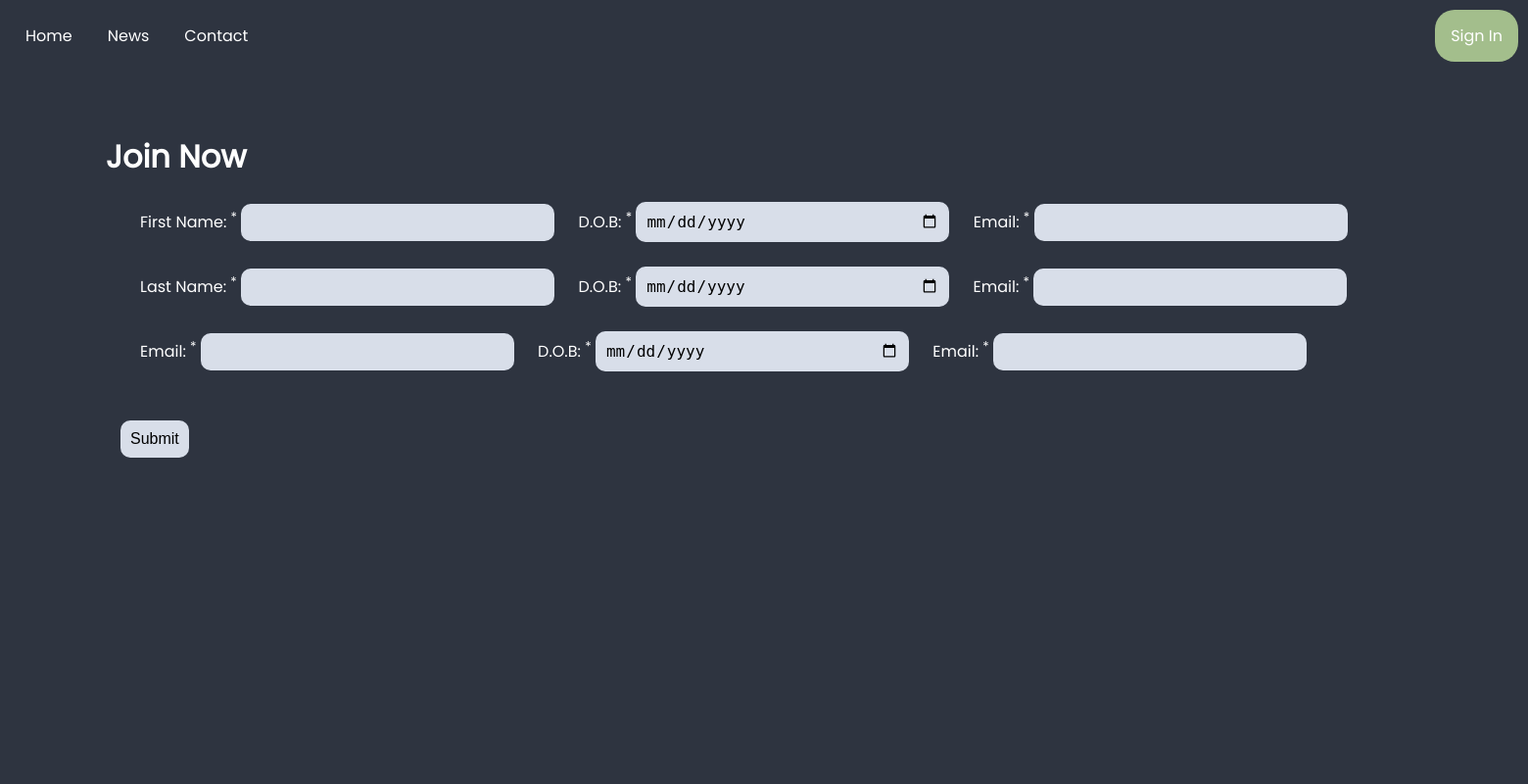
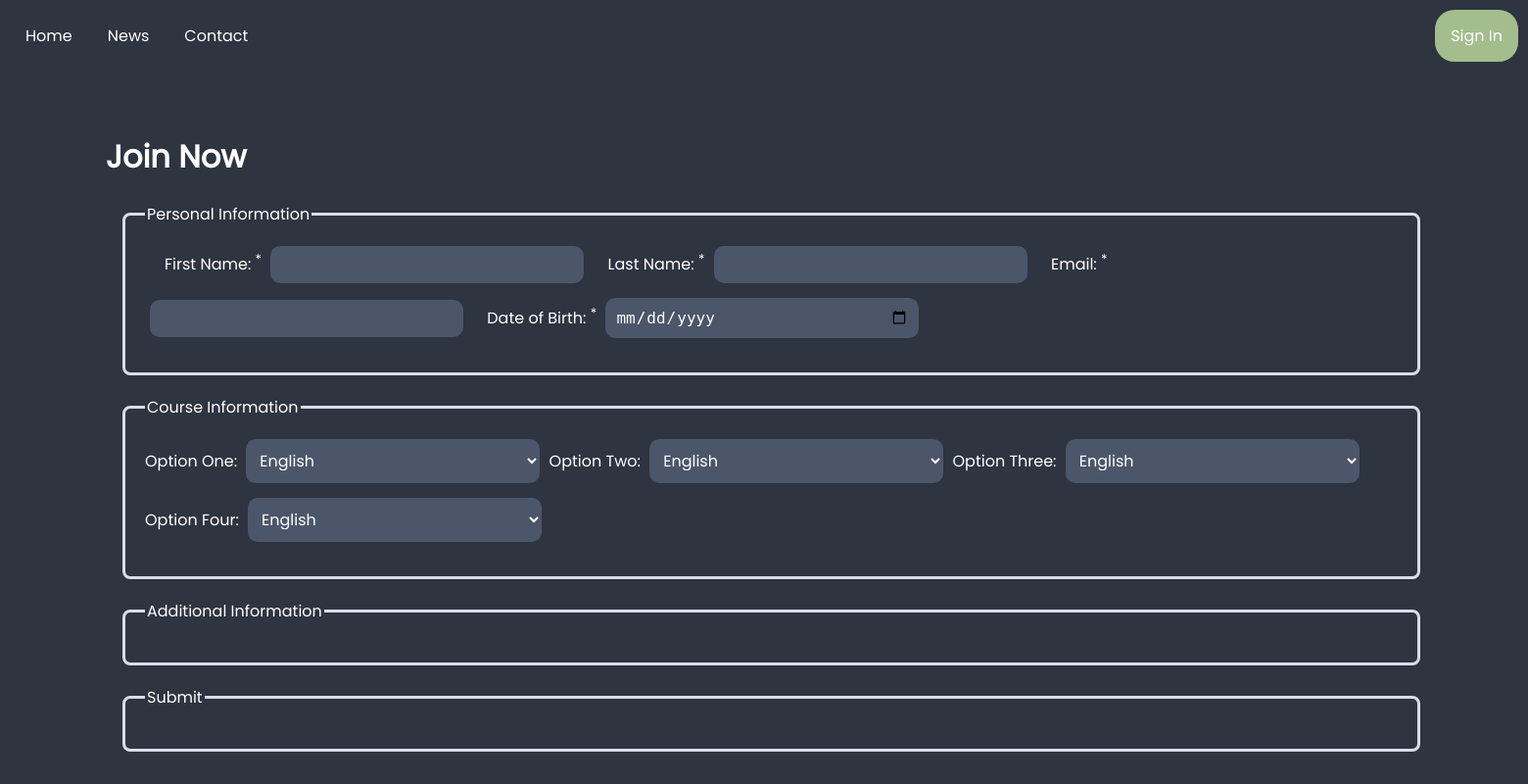
Before and after one commit to SilentSmeary/UTCL-Y13, a PHP site: page /join_now.html in a window 1560 px wide. Shown: the whole page at 98% size. Run offline with PHP 8.4, Linux system fonts and the light colour scheme.

Commit message:
update: join now page

```diff
--- a/Part 5 - GibJohn Tutoring/index.html
+++ b/Part 5 - GibJohn Tutoring/index.html
@@ -13,7 +13,7 @@
     <ul class="navbar_main">
         <li class="navbar_li"><a class="active" href="index.html">Home</a></li>
         <li class="navbar_li"><a href="#news">News</a></li>
-        <li class="navbar_li"><a href="#contact">Contact</a></li>
+        <li class="navbar_li"><a href="#contact">Enquiries</a></li>
         <li class="navbar_li" style="float:right"><a class="active" href="sign_in.html">Sign In</a></li>
     </ul>
 
--- a/Part 5 - GibJohn Tutoring/join_now.html
+++ b/Part 5 - GibJohn Tutoring/join_now.html
@@ -22,38 +22,81 @@
             <h1>Join Now</h1>
         </div>
         <div id="join_now_content">
+            <fieldset class="custom_fieldset">
+                <legend>Personal Information</legend>
                 <form action="">
-                <!-- 1 -->
                     <label class="firstname_title" for="fname">First Name: <sup>*</sup></label>
                     <input class="firstname" type="text" id="fname" name="fname">
-                <!-- 2 -->
-                <label class="firstname_title" for="lname">D.O.B: <sup>*</sup></label>
-                <input class="firstname" type="date" id="email" name="email">
-                <!-- 3 -->
-                <label class="firstname_title" ffor="lname">Email: <sup>*</sup></label>
-                <input class="firstname" type="text" id="email" name="email">
-                <!-- 1 -->
                     <label class="firstname_title" for="lname">Last Name: <sup>*</sup></label>
                     <input class="firstname" type="text" id="lname" name="lname">
-                <!-- 2 -->
-                <label class="firstname_title" for="lname">D.O.B: <sup>*</sup></label>
-                <input class="firstname" type="date" id="email" name="email">
-                <!-- 3 -->
-                <label class="firstname_title" ffor="lname">Email: <sup>*</sup></label>
+                    <label class="firstname_title" for="email">Email: <sup>*</sup></label>
                     <input class="firstname" type="text" id="email" name="email">
-                <!-- 1 -->
-                <label class="firstname_title" ffor="lname">Email: <sup>*</sup></label>
-                <input class="firstname" type="text" id="email" name="email">
-                <!-- 2 -->
-                <label class="firstname_title" for="lname">D.O.B: <sup>*</sup></label>
-                <input class="firstname" type="date" id="email" name="email">
-                <!-- 3 -->
-                <label class="firstname_title" ffor="lname">Email: <sup>*</sup></label>
-                <input class="firstname" type="text" id="email" name="email">
+                    <label class="firstname_title" for="dob">Date of Birth: <sup>*</sup></label>
+                    <input class="firstname" type="date" id="dob" name="dob">
+                </form>
+            </fieldset>
+            <fieldset class="custom_fieldset">
+                <legend>Course Information</legend>
+                <form action="">
+                    <label for="dropdown">Option One: </label>
+                    <select name="options" id="dropdown">
+                        <option value="english">English</option>
+                        <option value="maths">Maths</option>
+                        <option value="combined_science">Combined Science</option>
+                        <option value="physics">Physics</option>
+                        <option value="chemistry">Chemistry</option>
+                        <option value="biology">Biology</option>
+                        <option value="computer_science">Computer Science</option>
+                        <option value="further_maths">Further Maths</option>
+                    </select>
+                    <label for="dropdown">Option Two: </label>
+                    <select name="options" id="dropdown">
+                        <option value="english">English</option>
+                        <option value="maths">Maths</option>
+                        <option value="combined_science">Combined Science</option>
+                        <option value="physics">Physics</option>
+                        <option value="chemistry">Chemistry</option>
+                        <option value="biology">Biology</option>
+                        <option value="computer_science">Computer Science</option>
+                        <option value="further_maths">Further Maths</option>
+                    </select>
+                    <label for="dropdown">Option Three: </label>
+                    <select name="options" id="dropdown">
+                        <option value="english">English</option>
+                        <option value="maths">Maths</option>
+                        <option value="combined_science">Combined Science</option>
+                        <option value="physics">Physics</option>
+                        <option value="chemistry">Chemistry</option>
+                        <option value="biology">Biology</option>
+                        <option value="computer_science">Computer Science</option>
+                        <option value="further_maths">Further Maths</option>
+                    </select>
+                    <label for="dropdown">Option Four: </label>
+                    <select name="options" id="dropdown">
+                        <option value="english">English</option>
+                        <option value="maths">Maths</option>
+                        <option value="combined_science">Combined Science</option>
+                        <option value="physics">Physics</option>
+                        <option value="chemistry">Chemistry</option>
+                        <option value="biology">Biology</option>
+                        <option value="computer_science">Computer Science</option>
+                        <option value="further_maths">Further Maths</option>
+                    </select>
+                </form>
+            </fieldset>
 
-                <br><br>
-                <input class="custom_submit" type="submit" name="" id="">
+            <fieldset class="custom_fieldset">
+                <legend>Additional Information</legend>
+                <form action="">
+
                 </form>
+            </fieldset>
+            <fieldset class="custom_fieldset">
+                <legend>Submit</legend>
+                <form action="">
+
+                </form>
+            </fieldset>
         </div>
 
     </div>
--- a/Part 5 - GibJohn Tutoring/style.css
+++ b/Part 5 - GibJohn Tutoring/style.css
@@ -77,12 +77,13 @@ li a:hover:not(.active) {
 .firstname{
     padding: 10px;
     border: transparent;
-    background-color: #D8DEE9;
+    background-color: #4C566A;
     border-radius: 10px;
     font-size: 16px;
     width: 300px; /* Added this line to increase the width */
-    /* margin-left: 5px; */
-    margin-bottom: 25px;
+    margin-left: 5px;
+    margin-bottom: 15px;
+    color: white;
 }
 
 .firstname_title{
@@ -93,9 +94,13 @@ li a:hover:not(.active) {
 .custom_submit{
     font-size: 16px;
     padding: 10px;
-    background-color: #D8DEE9;
+    background-color: #5E81AC;
+    color: white;
     border: transparent;
     border-radius: 10px;
+    font-family: "Poppins", sans-serif;
+    font-weight: 400;
+    font-style: normal;
 }
 
 #join_now_content{
@@ -103,10 +108,43 @@ li a:hover:not(.active) {
     font-size: 16px;
     color: white;
     margin-left: 115px;
-    width: 1300px;
-    float: left;
-    display: flex;
-    flex-flow: row wrap;
-    justify-content: space-between;
+    /* float: left; */
+    /* display: flex; */
+    /* flex-flow: row wrap; */
+    /* justify-content: space-between; */
     /* border: solid; */
 }
+
+.custom_fieldset{
+    border: solid #D8DEE9;
+    padding: 20px;
+    margin-bottom: 20px;
+    border-radius: 8px; /* Rounded corners */
+}
+
+/* #dropdown{
+    padding: 10px;
+    background-color: #4C566A;
+    color: white;
+    border-radius: 10px;
+    border: transparent;
+    font-family: "Poppins", sans-serif;
+    font-weight: 400;
+    font-style: normal;
+} */
+
+#dropdown{
+    padding: 10px;
+    border: transparent;
+    background-color: #4C566A;
+    border-radius: 10px;
+    font-size: 16px;
+    width: 300px; /* Added this line to increase the width */
+    margin-left: 5px;
+    margin-right: 5px;
+    margin-bottom: 15px;
+    color: white;
+    font-family: "Poppins", sans-serif;
+    font-weight: 400;
+    font-style: normal;
+}
```
Lines whose indentation alone changed are shown as unchanged.
